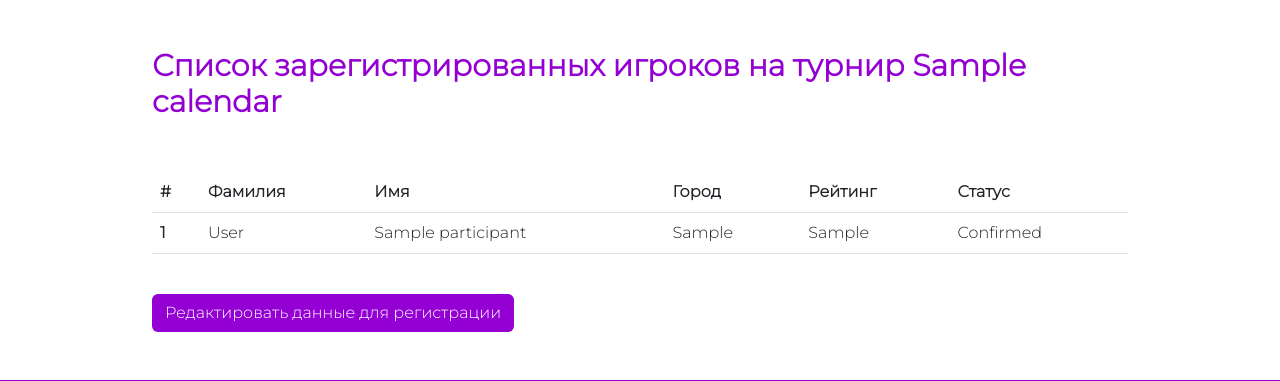
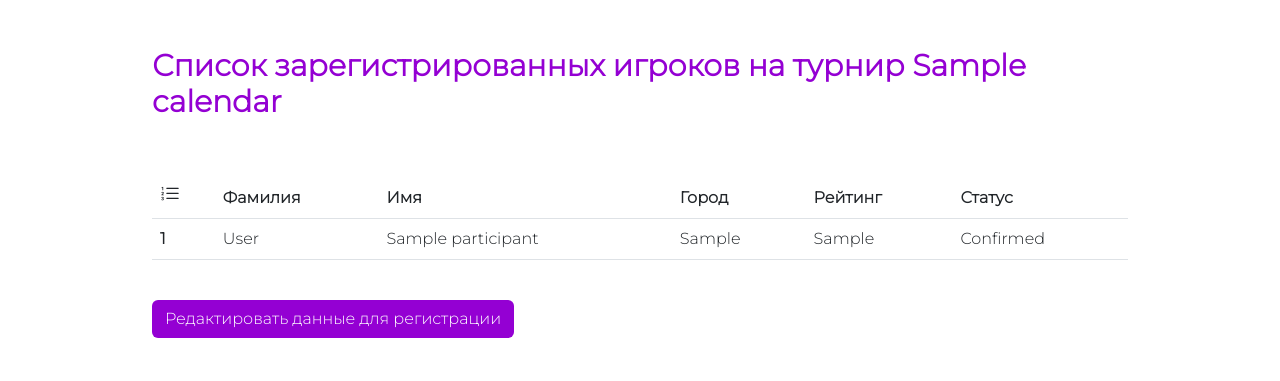
Before and after one commit to samat-sultanov/kyrgyz_go_database, a Django app: page /event_player/1/ in a window 1280 px wide. Shown: the part 82-463 px from the top of the page. Run offline with Django 4.2, Linux system fonts and the light colour scheme; tables that the repository leaves empty hold one stand-in row (values such as "Sample post"); parts of the project's set-up code (start-up, migrations or seed data) failed here and were passed over; some libraries are stand-ins or nearby versions.

Commit message:
feature/KGF-419 Сделал иконку для нумирации

```diff
--- a/source/webapp/templates/calendar/player_list_e.html
+++ b/source/webapp/templates/calendar/player_list_e.html
@@ -14,7 +14,7 @@
         <table class="table adaptive-t">
             <thead>
             <tr>
-                <th scope="col">#</th>
+                <th scope="col"><i style="font-size: 20px;" class="bi bi-list-ol"></i></th>
                 <th scope="col">Фамилия</th>
                 <th scope="col">Имя</th>
                 <th scope="col">Город</th>
```
